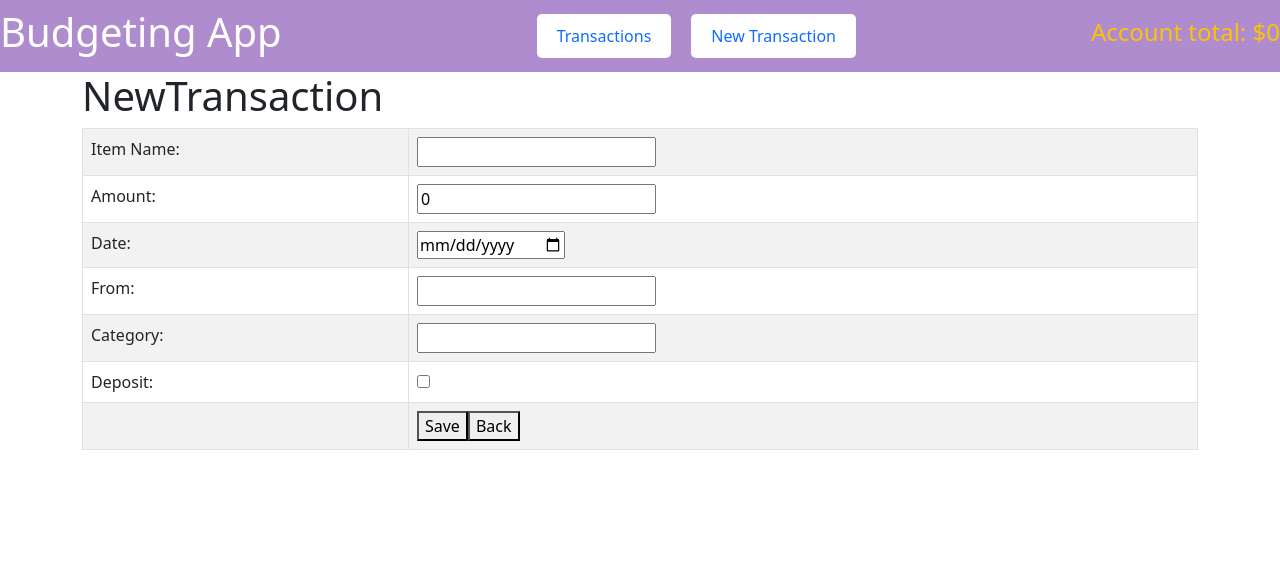
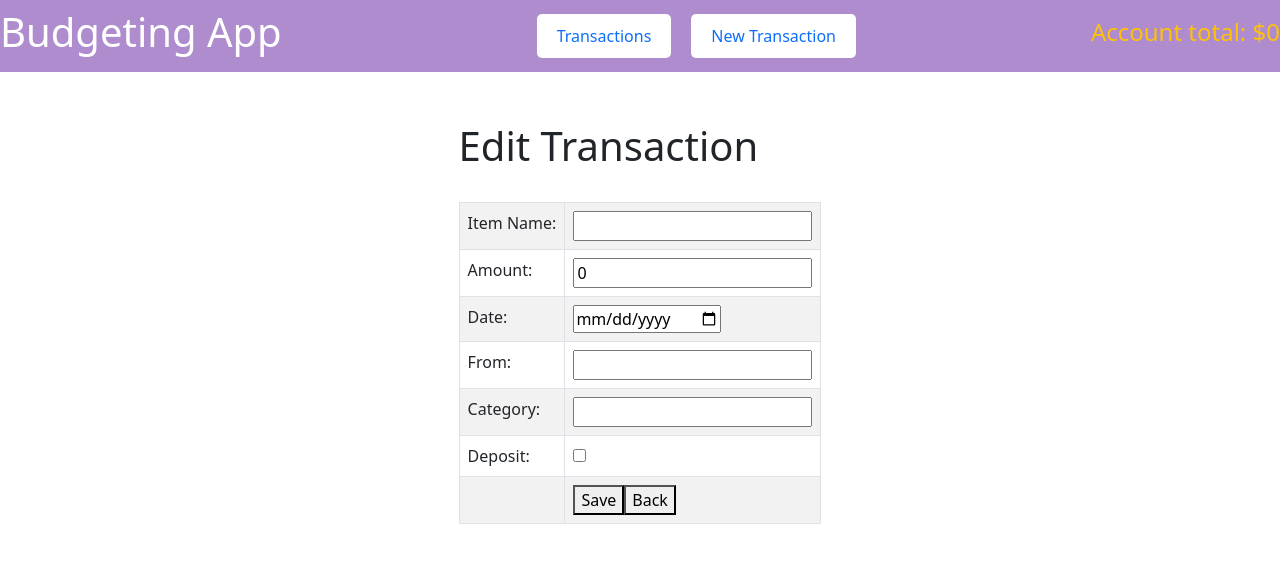
Before and after one commit to MarkRobertson67/project-budgeting-app-FrontEnd, a React (Create React App) app: page /transactions/edit/1 in a window 1280 px wide. Shown: the top 562 px of the page. Built offline with nearby package versions, Linux system fonts and the light colour scheme; no server answers.

Commit message:
Little styling fix

```diff
--- a/src/Components/EditTransaction.js
+++ b/src/Components/EditTransaction.js
@@ -62,9 +62,9 @@
 
 
     return (
-        <Container>
-          <div className="EditTransaction">
-            <h1>NewTransaction</h1>
+        <Container className="d-flex justify-content-center align-items-center">
+          <div className="EditTransaction" style={{ marginTop: '50px' }}>
+            <h1>Edit Transaction</h1><br />
             <form onSubmit={handleSubmit}>
               <Table striped bordered hover>
                 <tbody>
```
